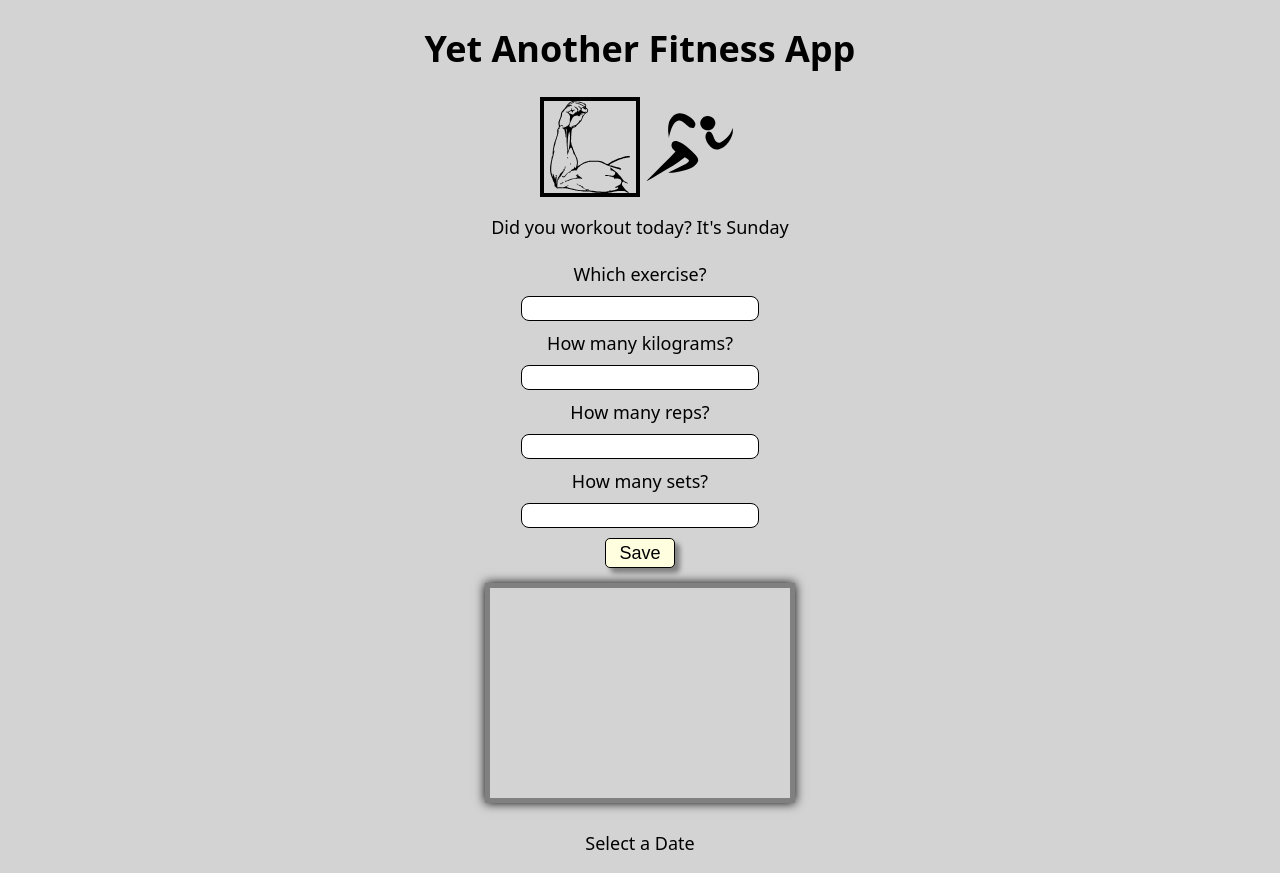
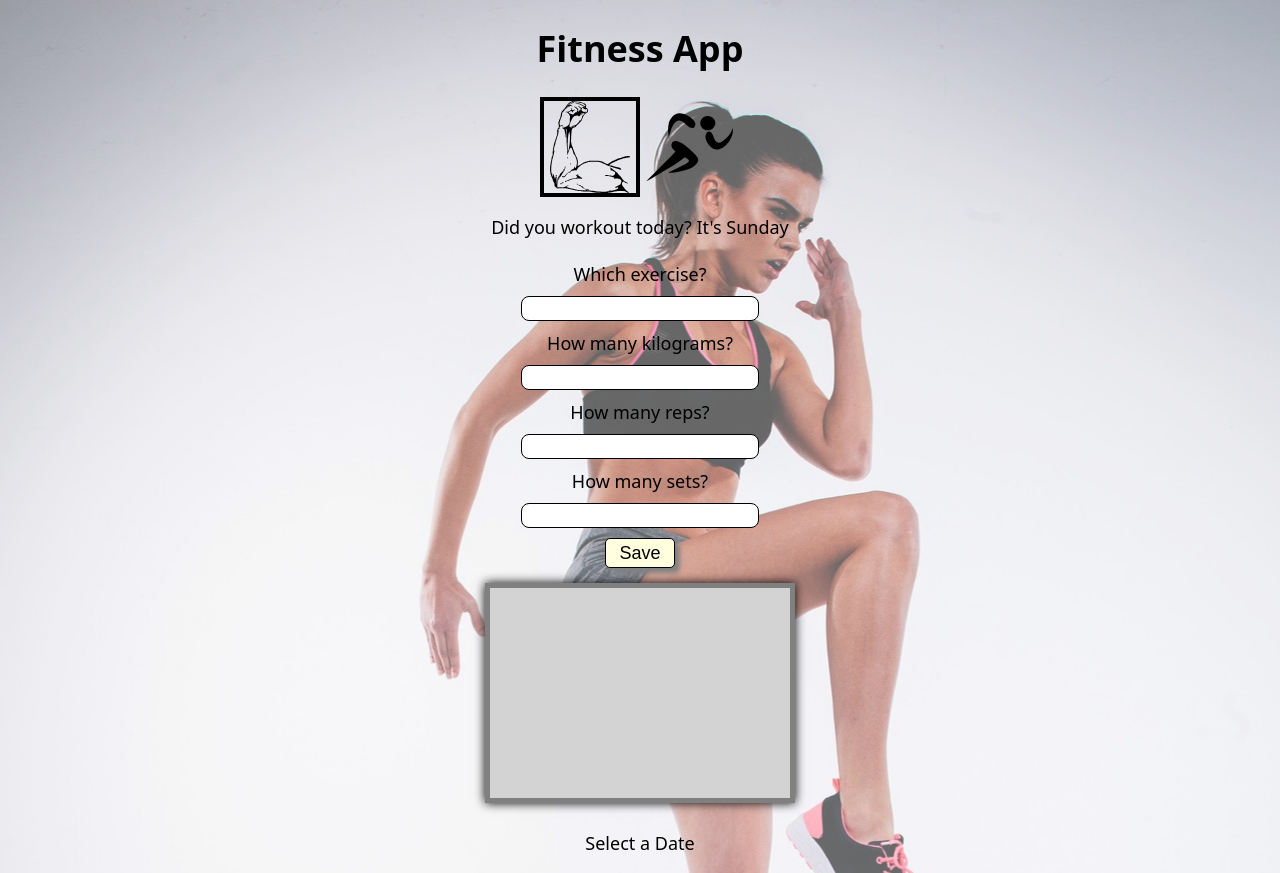
Before and after one commit to lenzloesche/capstone-project, a Next.js app: page /calendar in a window 1280 px wide. Built offline with nearby package versions, Linux system fonts and the light colour scheme.

Commit message:
add background-image

```diff
--- a/components/StrengthContainer/index.js
+++ b/components/StrengthContainer/index.js
@@ -5,6 +5,9 @@ const Container1 = styled.div`
   flex-direction: column;
   align-items: center;
   background-color: lightgrey;
+  background-image: url("jumpwoman.jpg");
+  background-position: center top;
+  opacity: 1;
 `;
 
 export default function StrengthContainer({ children }) {
--- a/pages/calendar.js
+++ b/pages/calendar.js
@@ -169,7 +169,7 @@ export default function Calendar() {
 
   return (
     <StrengthContainer>
-      <h1>Yet Another Fitness App</h1>
+      <h1>Fitness App</h1>
       <ImageContainer>
         <Image
           className={sportSelected === "strength" ? "border" : ""}
```
Also changed, not shown: public/jumpwoman.jpg (added), public/womanworkout.jpg (added).
